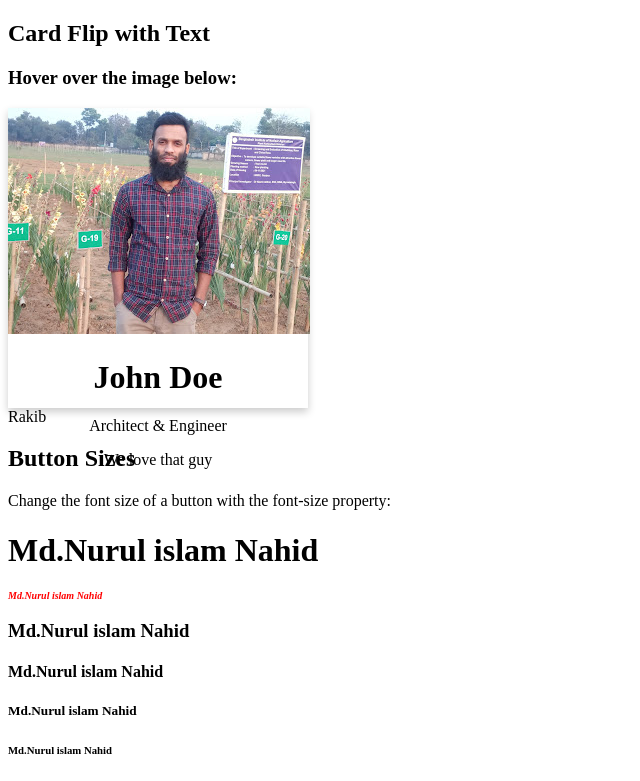
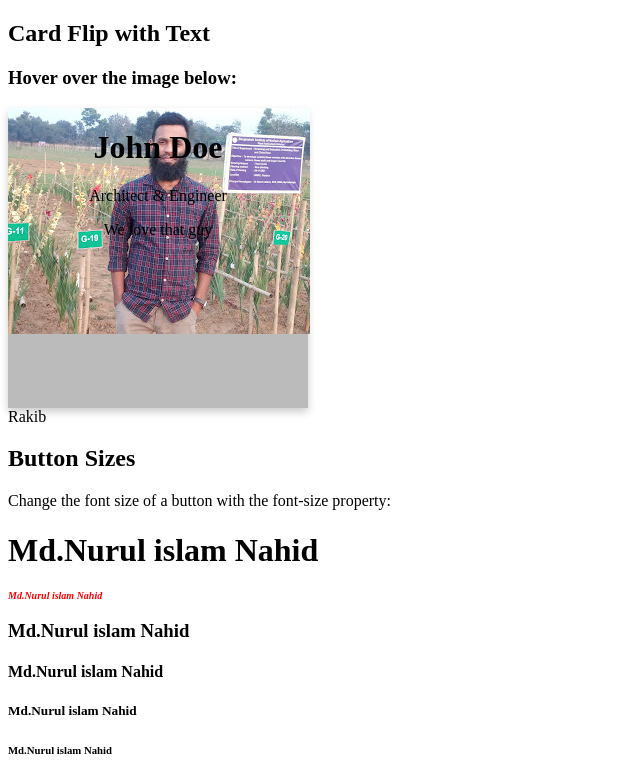
Before and after one commit to mdnlislam/html, a React (Vite) app: page / in a window 1280 px wide. Shown: the top 781 px of the page, without its empty margins (0-640 px from the left). Built offline with nearby package versions, Linux system fonts and the light colour scheme.

Commit message:
some modification

```diff
--- a/src/App.css
+++ b/src/App.css
@@ -87,5 +87,21 @@
 
  }
  .flip-card:hover .flip-card-inner {
-    transform: rotateY('180deg');
+    transform: rotateY(180deg);
  }
+ .flip-card-front, .flip-card-back {
+    position: absolute;
+    width: 100%;
+    height: 100%;
+    -webkit-backface-visibility: hidden;
+    backface-visibility: hidden;
+ }
+ .flip-card-front {
+    background-color: #bbb;
+    color: black;
+ }
+ .flip-card-bck {
+    background-color: #2980;
+    color: white;
+    transform: rotateY(180deg);
+ }
```
